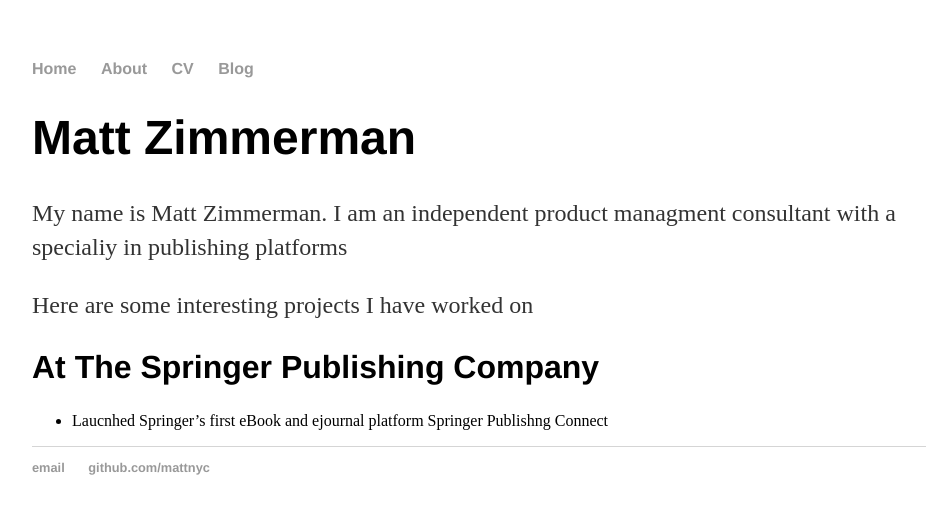
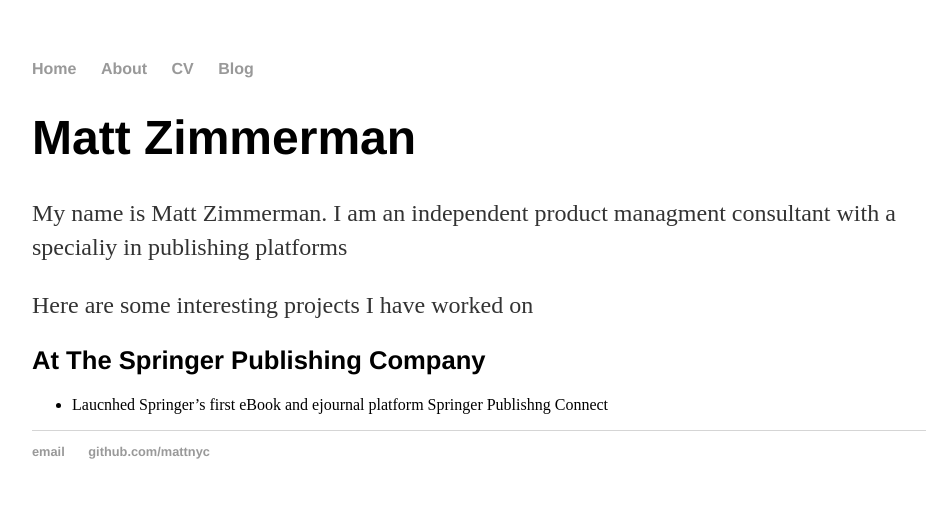
Before and after one commit to mattznyc/mattznyc.github.io, a Jekyll site: the page built from index.md, in a window 1280 px wide. Shown: the top 514 px of the page, without its empty margins (160-1086 px from the left). Built offline with Jekyll 4.4.1, drawn with Linux system fonts in a browser that asks for light colours.

Commit message:
Update main.css

```diff
--- a/css/main.css
+++ b/css/main.css
@@ -24,7 +24,7 @@ h1 {
     font-family:'Helvetica', 'Arial', 'Sans-Serif';
 }
 h2 {
-    font-size: 2em;
+    font-size: 1.6em;
     font-family:'Helvetica', 'Arial', 'Sans-Serif';
 }
 p {
```
